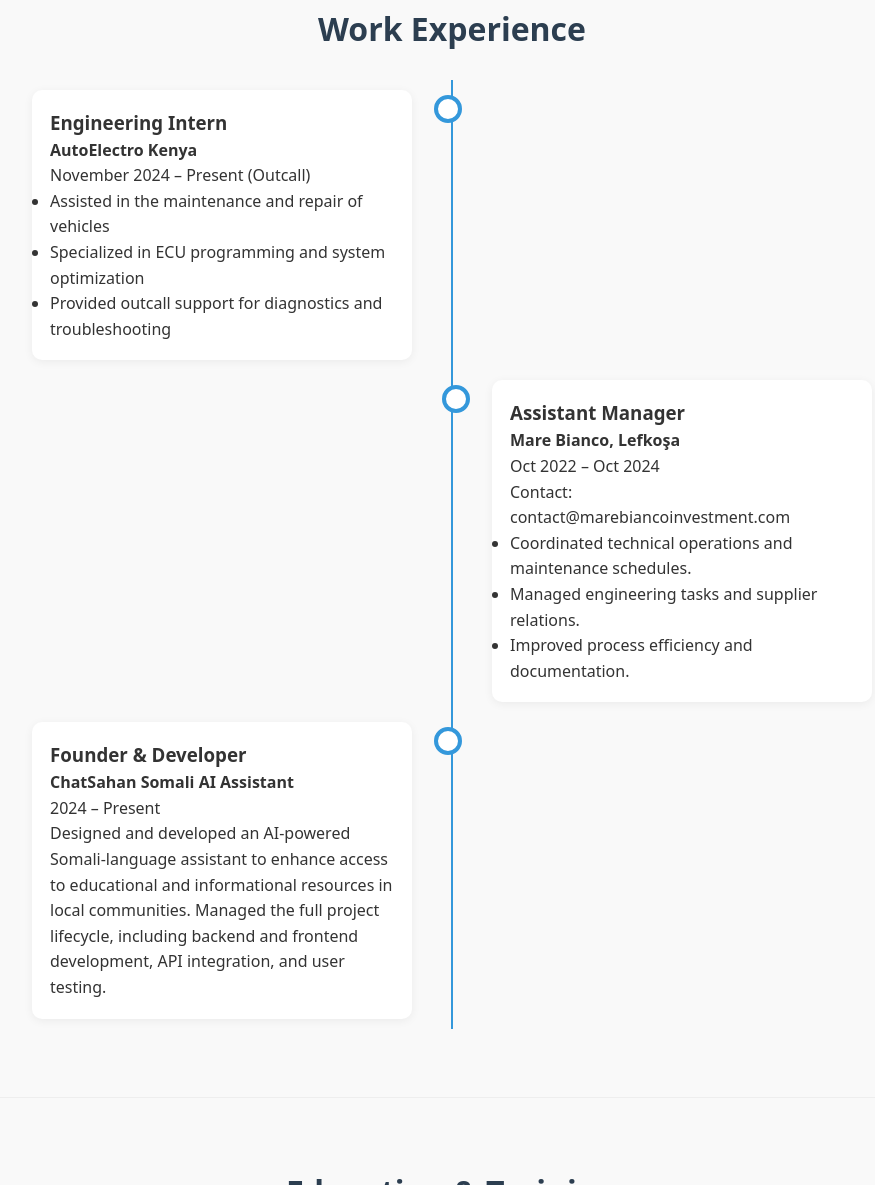
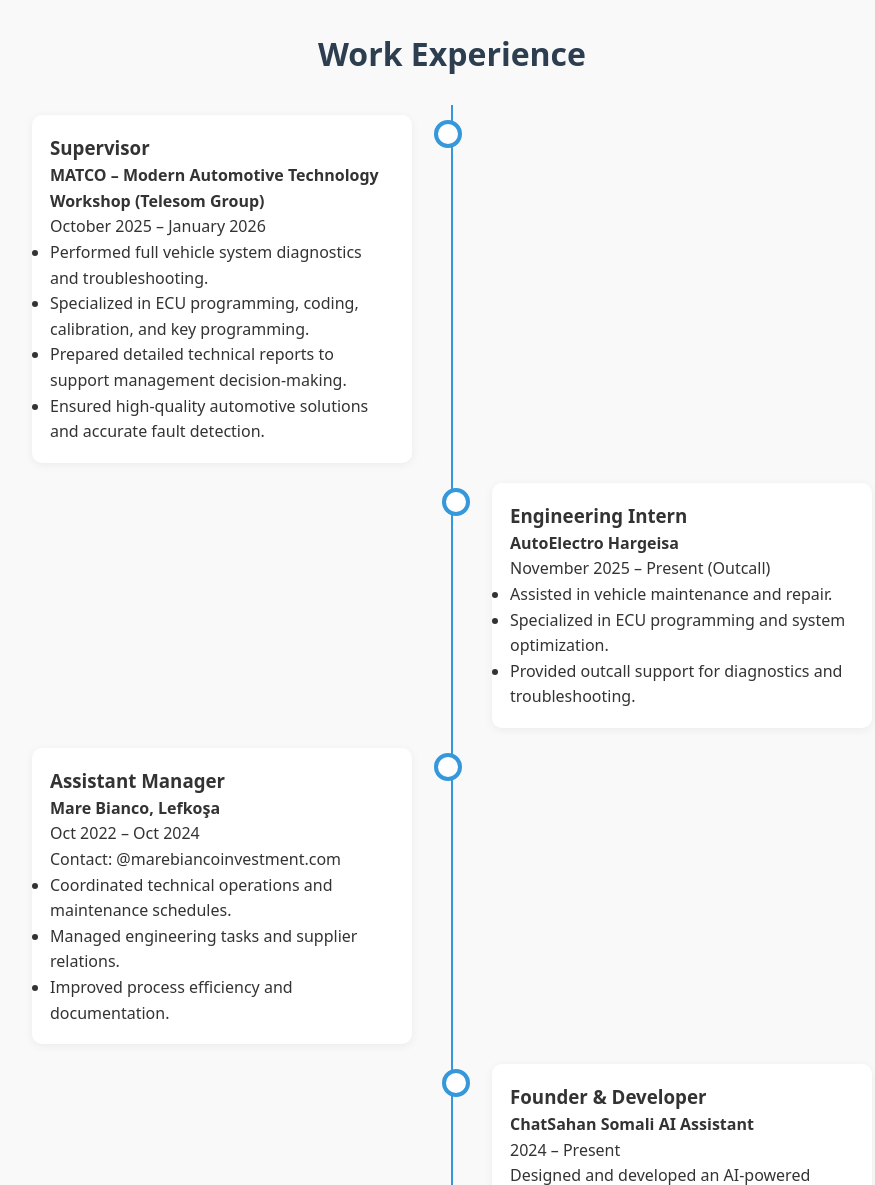
Before and after one commit to Ridwan1121/ridwanfarah-portfolio, a plain HTML site: page index.html in a window 1280 px wide. Shown: the part 1615-2800 px from the top of the page, without its empty margins (188-1063 px from the left). Drawn offline with Linux system fonts and the light colour scheme.

Commit message:
Add MATCO supervisor experience to profile section

```diff
--- a/index.html
+++ b/index.html
@@ -3,14 +3,14 @@
 <head>
   <meta charset="UTF-8">
   <meta name="viewport" content="width=device-width, initial-scale=1.0">
-  <meta name="description" content="Ridwan Farah – Electrical & Electronics Engineer portfolio: projects, skills, resume, contact." />
-  <meta name="keywords" content="Ridwan Farah, Electrical Engineer, Electronics, IoT, AI, Portfolio" />
-  <meta name="author" content="Ridwan Farah" />
+  <meta name="description" content="Ridwan Abdillahi Farah – Electrical & Electronics Engineer portfolio: projects, skills, resume, contact." />
+  <meta name="keywords" content="Ridwan Abdillahi Farah, Electrical Engineer, Electronics, IoT, AI, Solar designing; Portfolio" />
+  <meta name="author" content="Ridwan Abdillahi Farah" />
   <link rel="icon" href="img/favicon.ico" type="image/x-icon" />
   <link rel="preconnect" href="https://cdnjs.cloudflare.com" crossorigin>
   <link rel="stylesheet" href="https://cdnjs.cloudflare.com/ajax/libs/font-awesome/6.0.0-beta3/css/all.min.css" />
   <link rel="stylesheet" href="styles.css">
-  <title>Ridwan Farah | Portfolio</title>
+  <title>Ridwan Abdillahi Farah | Portfolio</title>
 </head>
 <body>
   <a href="#profile" class="visually-hidden">Skip to content</a>
@@ -26,7 +26,7 @@
           <button data-lang="so" aria-pressed="false">SO</button>
         </div>
       </div>
-      <h1 data-i18n="name">Ridwan Farah</h1>
+      <h1 data-i18n="name">Ridwan Abdillahi Farah</h1>
       <p data-i18n="title">Electrical & Electronics Engineer.</p>
       <div class="header-cta">
         <a href="#contact" class="btn">Get In Touch</a>
@@ -53,13 +53,18 @@
   </nav>
 
   <main>
+    <!-- UPDATED PROFILE SECTION -->
     <section id="profile" class="revealed">
       <div class="container">
         <h2 data-i18n="section_profile">Profile</h2>
         <a href="img/profile.jpg" target="_blank" rel="noopener">
           <img src="img/profile.jpg" width="200" height="200" alt="Portrait of Ridwan Farah" onerror="this.alt='Profile photo unavailable'" />
         </a>
-        <p data-i18n="profile_text">I hold a Bachelor's Degree in Electrical and Electronics Engineering with hands-on experience in designing, analyzing, and retrofitting electrical systems. My passion includes Embedded Systems, Electric Vehicles, and AI for Engineering. I'm dedicated to creating innovative solutions that bridge the gap between hardware and software.</p>
+        <p>
+          I hold a Bachelor's Degree in Electrical and Electronics Engineering with hands-on experience in designing, analyzing, and retrofitting electrical systems.
+          I worked as a Supervisor at MATCO – Modern Automotive Technology Workshop (Telesom Group) from October 2025 to January 2026, specializing in vehicle diagnostics, ECU programming, coding, calibration, and key programming.
+          I am dedicated to creating innovative solutions that bridge the gap between hardware and software.
+        </p>
         <div class="stats" aria-label="Quick stats">
           <div class="stat-item"><div class="stat-number">3+</div><div data-i18n="stat_years">Years Experience</div></div>
           <div class="stat-item"><div class="stat-number">10+</div><div data-i18n="stat_projects">Projects Completed</div></div>
@@ -100,28 +105,42 @@
       </div>
     </section>
 
+    <!-- UPDATED EXPERIENCE SECTION -->
     <section id="experience">
       <div class="container">
         <h2 data-i18n="section_experience">Work Experience</h2>
         <div class="timeline">
           <div class="timeline-item left">
             <div class="timeline-content">
-              <h3>Engineering Intern</h3>
-              <h4>AutoElectro Kenya</h4>
-              <p>November 2024 – Present (Outcall)</p>
+              <h3>Supervisor</h3>
+              <h4>MATCO – Modern Automotive Technology Workshop (Telesom Group)</h4>
+              <p>October 2025 – January 2026</p>
               <ul>
-                <li>Assisted in the maintenance and repair of vehicles</li>
-                <li>Specialized in ECU programming and system optimization</li>
-                <li>Provided outcall support for diagnostics and troubleshooting</li>
+                <li>Performed full vehicle system diagnostics and troubleshooting.</li>
+                <li>Specialized in ECU programming, coding, calibration, and key programming.</li>
+                <li>Prepared detailed technical reports to support management decision-making.</li>
+                <li>Ensured high-quality automotive solutions and accurate fault detection.</li>
               </ul>
             </div>
           </div>
           <div class="timeline-item right">
             <div class="timeline-content">
+              <h3>Engineering Intern</h3>
+              <h4>AutoElectro Hargeisa</h4>
+              <p>November 2025 – Present (Outcall)</p>
+              <ul>
+                <li>Assisted in vehicle maintenance and repair.</li>
+                <li>Specialized in ECU programming and system optimization.</li>
+                <li>Provided outcall support for diagnostics and troubleshooting.</li>
+              </ul>
+            </div>
+          </div>
+          <div class="timeline-item left">
+            <div class="timeline-content">
               <h3>Assistant Manager</h3>
               <h4>Mare Bianco, Lefkoşa</h4>
               <p>Oct 2022 – Oct 2024</p>
-              <p>Contact: <a href="mailto:contact@marebiancoinvestment.com">contact@marebiancoinvestment.com</a></p>
+              <p>Contact: <a href="mailto:contact@marebiancoinvestment.com">@marebiancoinvestment.com</a></p>
               <ul>
                 <li>Coordinated technical operations and maintenance schedules.</li>
                 <li>Managed engineering tasks and supplier relations.</li>
@@ -129,7 +148,7 @@
               </ul>
             </div>
           </div>
-          <div class="timeline-item left">
+          <div class="timeline-item right">
             <div class="timeline-content">
               <h3>Founder & Developer</h3>
               <h4>ChatSahan Somali AI Assistant</h4>
@@ -210,7 +229,7 @@
         <article class="project">
           <h3>Smart Home IoT System</h3>
           <p>NodeMCU + sensors for automation. Energy monitoring, security, remote control dashboard.</p>
-          <p><strong>Technologies:</strong> ESP8266, MQTT, Firebase, JavaScript</p>
+          <p><strong>Technologies:</strong> ESP8266, MQTT , JavaScript</p>
         </article>
         <article class="project">
           <h3>EV Battery Management System (BMS)</h3>
@@ -324,6 +343,7 @@
           <div class="card">
             <h3 data-i18n="resume_experience_h3">Experience</h3>
             <ul class="list">
+              <li><strong>Supervisor, MATCO – Modern Automotive Technology Workshop (Telesom Group)</strong> — October 2025 – January 2026<br>Performed full vehicle system diagnostics; specialized in ECU programming, coding, calibration, and key programming; prepared technical reports; ensured high-quality automotive solutions.</li>
               <li><strong>Engineering Intern, AutoElectro Hargeisa</strong> — November 2025 – Present (Outcall)<br>Assisted in vehicle maintenance and repair; specialized in ECU programming and system optimization; provided outcall diagnostics support.</li>
               <li><strong>Assistant Manager, Mare Bianco (Lefkoşa)</strong> — Oct 2022 – Oct 2024<br>Contact: <a href="mailto:contact@marebiancoinvestment.com">contact@marebiancoinvestment.com</a><br>Coordinated maintenance and technical operations; improved efficiency and documentation.</li>
               <li><strong>Founder & Developer, ChatSahan Somali AI Assistant</strong> — 2024 – Present<br>Designed and developed an AI-powered Somali-language assistant for communities; managed backend, frontend, API integration, and testing.</li>
```
